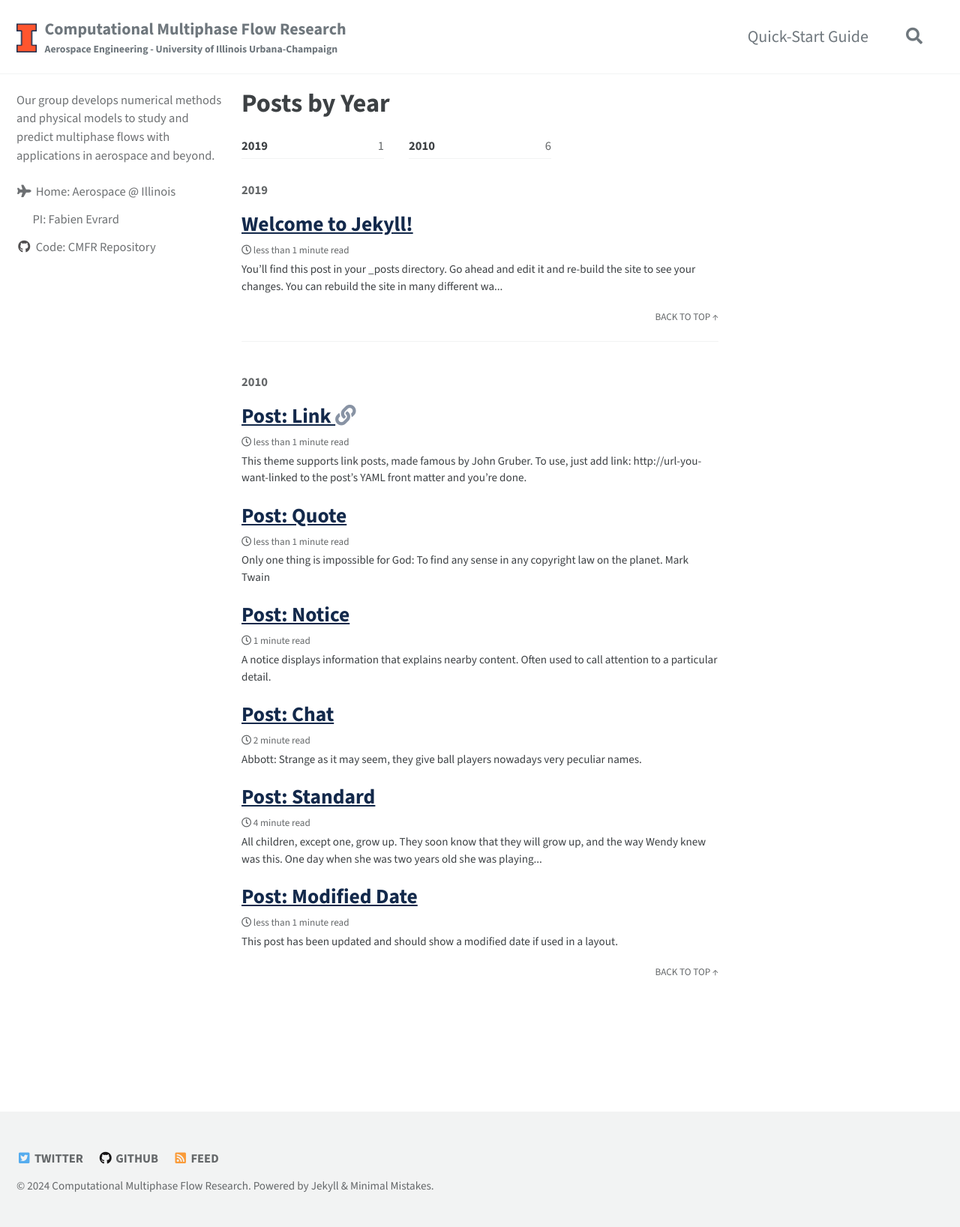
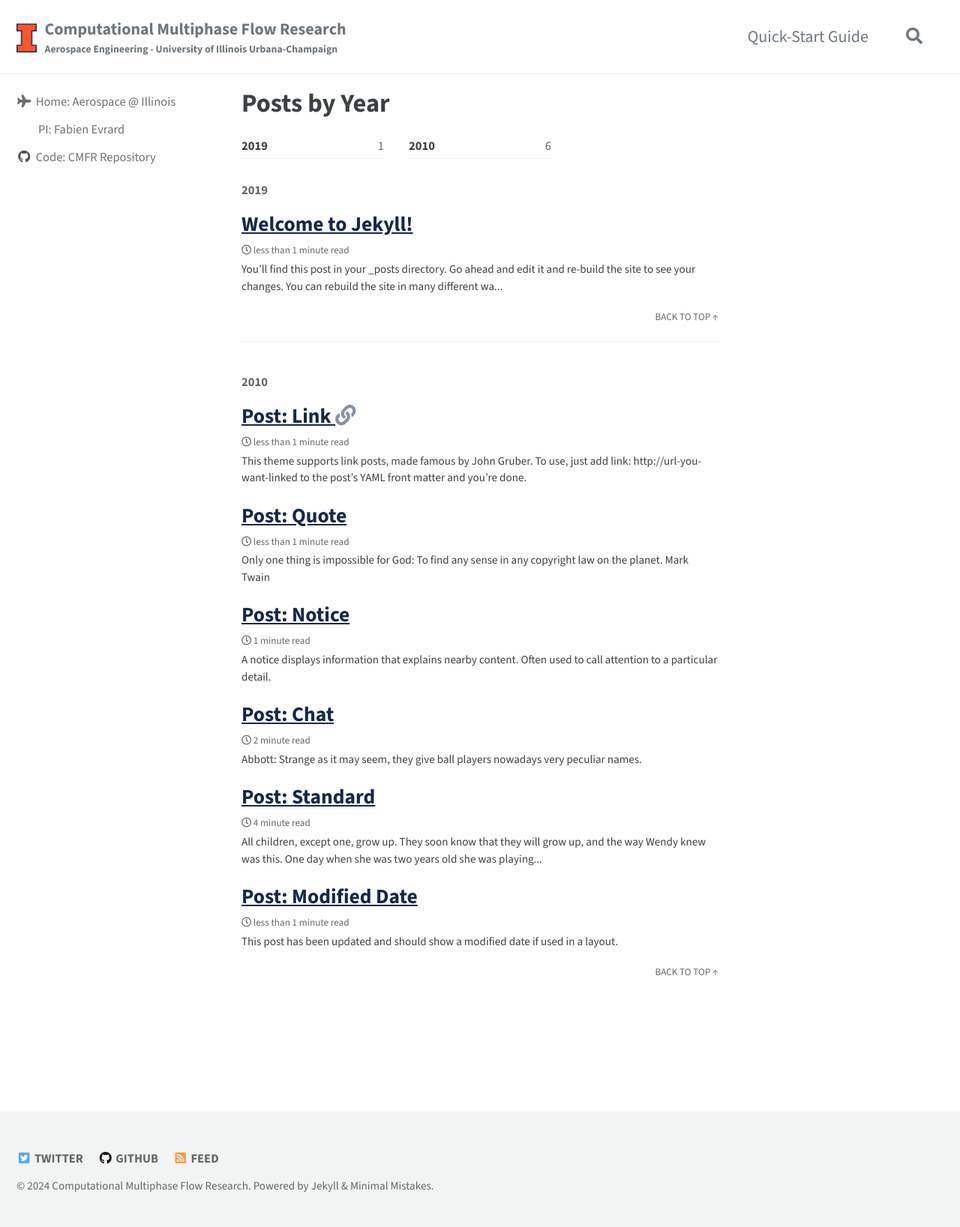
Before and after one commit to cmfr-ae-illinois/cmfr-ae-illinois.github.io, a Jekyll site: the page built from _pages/year-archive.md, in a window 1280 px wide. Shown: the whole page at 75% size. Built offline with Jekyll 4.4.1, drawn with Linux system fonts in a browser that asks for light colours; cached includes are drawn as plain includes.

Commit message:
Update _config.yml

```diff
--- a/_config.yml
+++ b/_config.yml
@@ -17,9 +17,7 @@
 subtitle: Aerospace Engineering - University of Illinois Urbana-Champaign
 email: fevrard@illinois.edu
 description: >- # this means to ignore newlines until "baseurl:"
-  Write an awesome description for your new site here. You can edit this
-  line in _config.yml. It will appear in your document head meta (for
-  Google search results) and in your feed.xml site description.
+  Homepage of the Computational Multiphase Flow Research group at the Department of Aerospace Engineering, University of Illinois Urbana-Champaign.
 twitter_username:
 github_username: cmfr-ae-illinois
 minimal_mistakes_skin: default
@@ -62,7 +60,7 @@
 author:
   name   : # "Fabien Evrard"
   # avatar : "/assets/images/prdns.png"
-  bio    : "Our group develops numerical methods and physical models to study and predict multiphase flows with applications in aerospace and beyond."
+  # bio    : "Our group develops numerical methods and physical models to study and predict multiphase flows with applications in aerospace and beyond."
   links:
     - label: "Home: Aerospace @ Illinois"
       icon: "fas fa-fw fa-plane"
@@ -70,8 +68,8 @@
     # - label: "Twitter"
     #   icon: "fab fa-fw fa-twitter-square"
     #   url: "https://twitter.com/"
-    - label: "PI: Fabien Evrard"
-      icon: "fab fa-user-astronaut"
+    - label: " PI: Fabien Evrard"
+      icon: "fab fa-fw fa-user-astronaut"
       url: "https://aerospace.illinois.edu/directory/profile/fevrard"
     - label: "Code: CMFR Repository"
       icon: "fab fa-fw fa-github"
```
